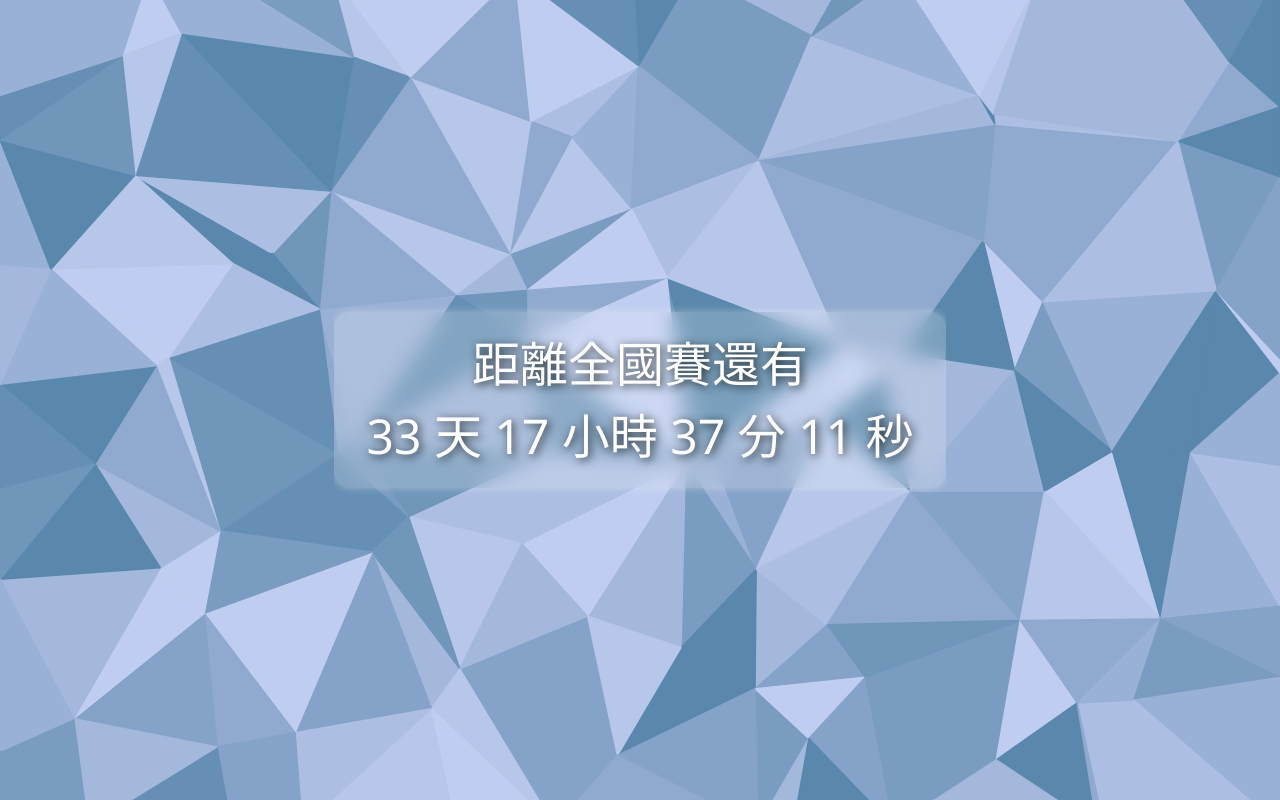
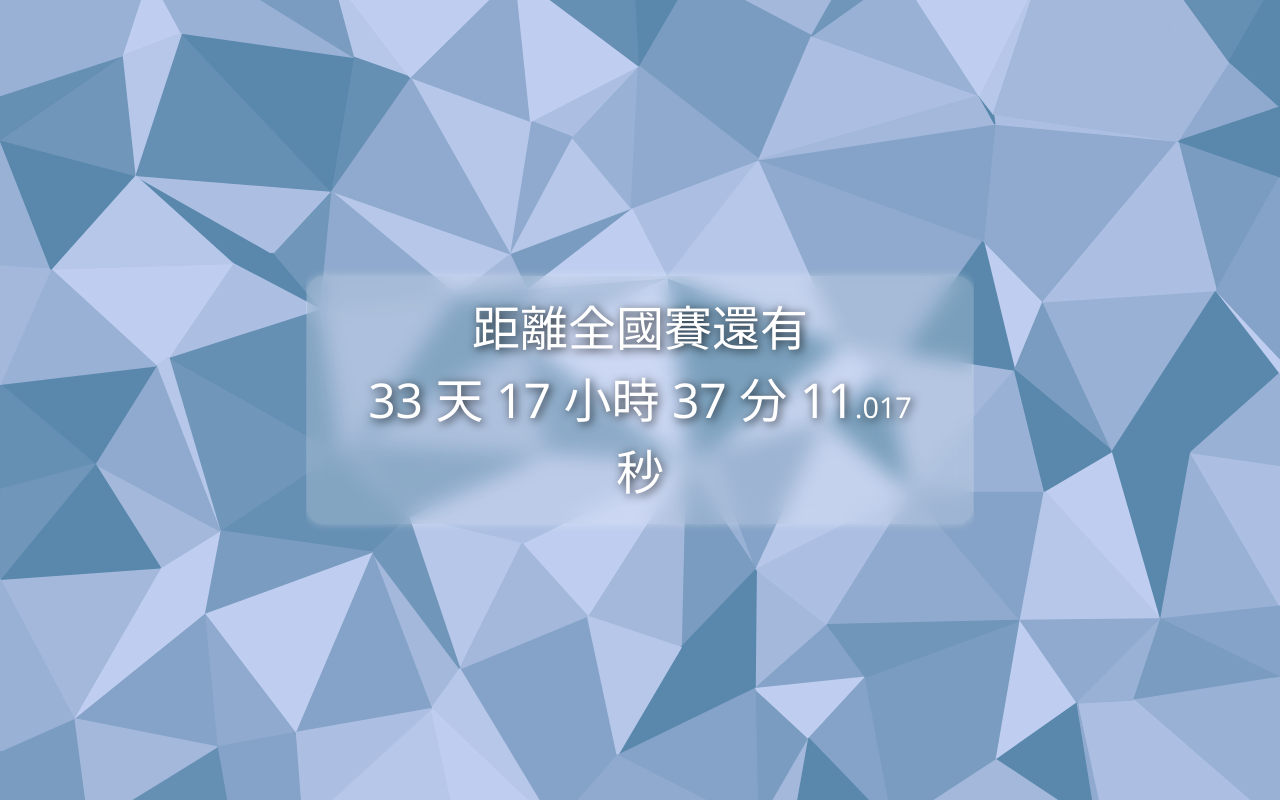
Before and after one commit to jason111nn/Nationals-Countdown, a plain HTML site: page index.html in a window 1280 px wide. Drawn offline with Linux system fonts and the light colour scheme.

Commit message:
Update index.html

```diff
--- a/index.html
+++ b/index.html
@@ -40,7 +40,6 @@
       background-repeat: no-repeat;
       background-position: center;
       opacity: 0.9;
-      /* 稍微透明，讓字更清楚 */
     }
 
     .countdown {
@@ -48,11 +47,8 @@
       font-size: 3em;
       padding: 1rem 2rem;
       background-color: rgba(255, 255, 255, 0.2);
-      /* 半透明白底 */
       backdrop-filter: blur(10px);
-      /* 毛玻璃效果 */
       -webkit-backdrop-filter: blur(10px);
-      /* Safari 支援 */
       border-radius: 1rem;
       box-shadow: 0 0 8px #ffffff55;
       color: white;
@@ -60,17 +56,28 @@
       max-width: 90%;
       line-height: 1.5;
     }
+    .ms {
+      font-size: 0.6em;
+      vertical-align: baseline;
+      bottom: 0;
+    }
 
 
-    @media (max-width: 600px) {
+    @media (max-width: 630px) {
       .countdown {
         font-size: 2rem;
       }
     }
 
-    @media (max-width: 420px) {
+    @media (max-width: 440px) {
       .countdown {
         font-size: 1.5rem;
+      }
+    }
+
+    @media (max-width: 370px) {
+      .countdown {
+        font-size: 1rem;
       }
     }
   </style>
@@ -78,10 +85,8 @@
 
 <body>
 
-  <!-- 背景圖 -->
   <div class="background"></div>
 
-  <!-- 倒數計時區塊 -->
   <div class="countdown" id="countdown">
     計算中...
   </div>
@@ -103,13 +108,18 @@
       const hours = Math.floor((diff / (1000 * 60 * 60)) % 24);
       const minutes = Math.floor((diff / (1000 * 60)) % 60);
       const seconds = Math.floor((diff / 1000) % 60);
+      const ms = Math.floor(diff % 1000);
+      const formattedMs = ms.toString().padStart(3, "0");
 
-      countdownEl.innerHTML = `距離全國賽還有<br>${days} 天 ${hours} 小時 ${minutes} 分 ${seconds} 秒`;
+      countdownEl.innerHTML =
+        `距離全國賽還有<br>${days} 天 ${hours} 小時 ${minutes} 分 ` +
+        `${seconds}<span class="ms">.${formattedMs}</span> 秒`;
     }
 
     updateCountdown();
-    setInterval(updateCountdown, 1000);
+    setInterval(updateCountdown, 33);
   </script>
+
 </body>
 
 </html>
```
